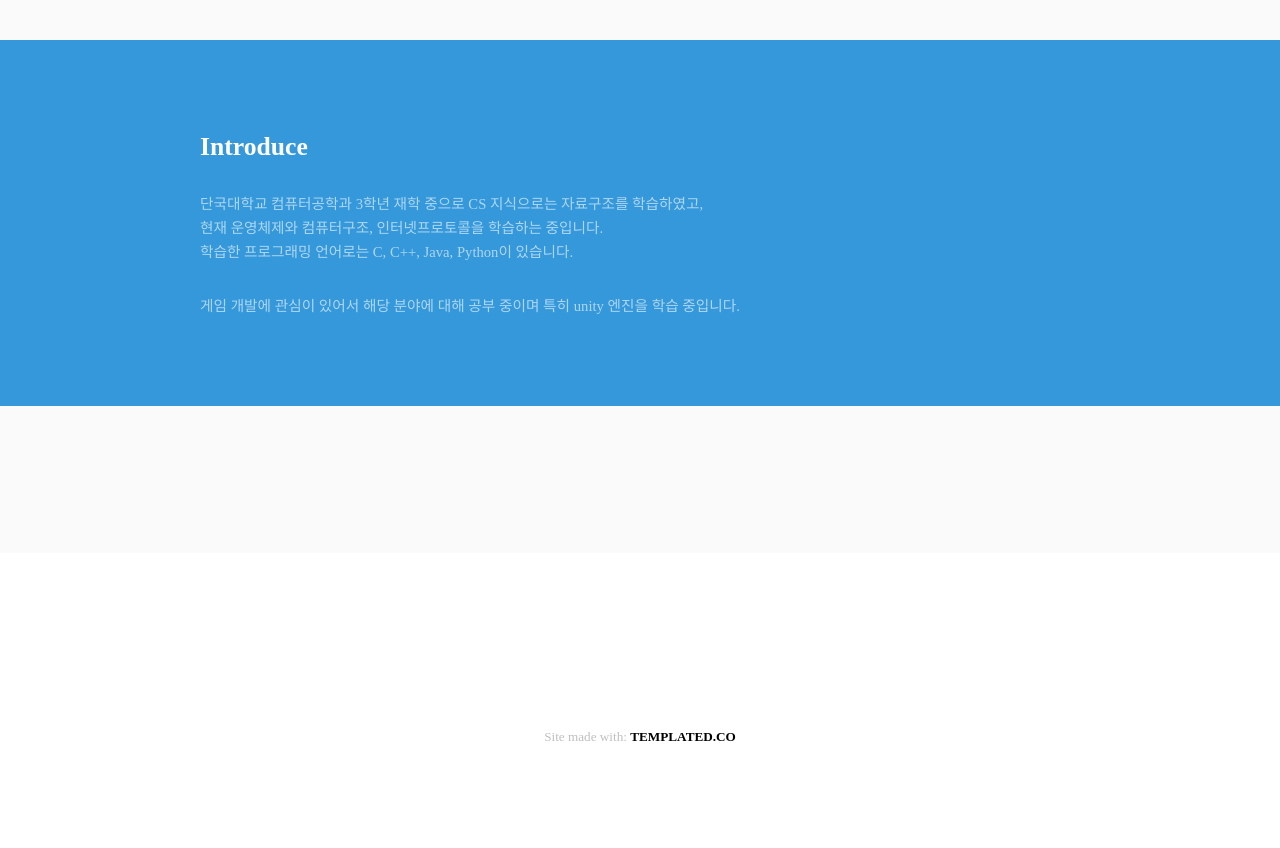
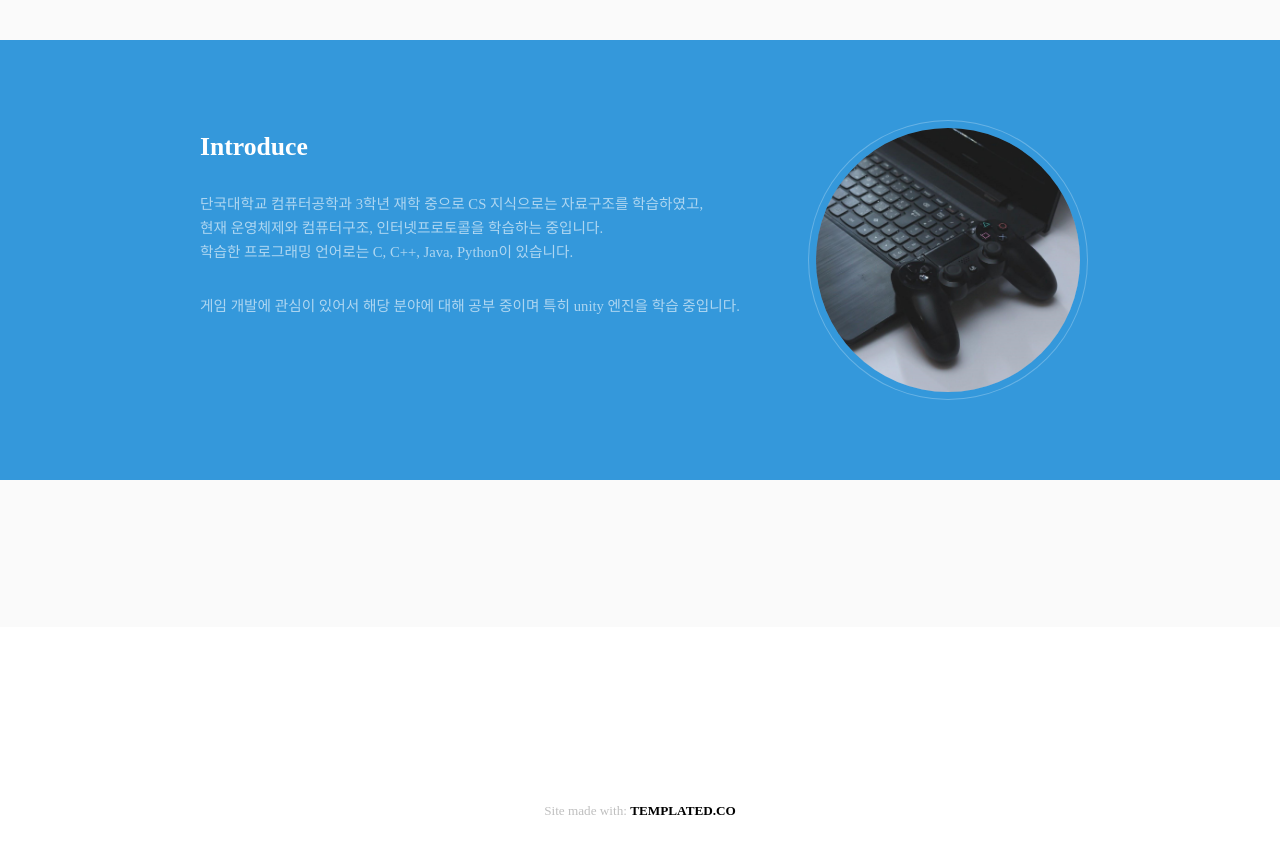
Before and after one commit to yejin1029/Mid-Term-Project, a plain HTML site: page index.html in a window 1280 px wide. Shown: the part 1320-2168 px from the top of the page. Before the commit the page ends 2094 px from the top, so only its background shows below. Drawn offline with Linux system fonts and the light colour scheme; a web font is replaced by a local one.

Commit message:
fifth commit

```diff
--- a/index.html
+++ b/index.html
@@ -32,10 +32,17 @@
 									</div>
 							</div>
 					</section><!-- Section --><section class="wrapper style2"><div class="inner">
-							<div class="col col2">
-								<h3>Introduce</h3>
-								<p>단국대학교 컴퓨터공학과 3학년 재학 중으로 CS 지식으로는 자료구조를 학습하였고,<br>현재 운영체제와 컴퓨터구조, 인터넷프로토콜을 학습하는 중입니다.<br>학습한 프로그래밍 언어로는 C, C++, Java, Python이 있습니다.</p>
-								<p>게임 개발에 관심이 있어서 해당 분야에 대해 공부 중이며 특히 unity 엔진을 학습 중입니다.</p>
+							<div class="flex flex-2">
+								<div class="col col2">
+									<h3>Introduce</h3>
+									<p>단국대학교 컴퓨터공학과 3학년 재학 중으로 CS 지식으로는 자료구조를 학습하였고,<br>현재 운영체제와 컴퓨터구조, 인터넷프로토콜을 학습하는 중입니다.<br>학습한 프로그래밍 언어로는 C, C++, Java, Python이 있습니다.</p>
+									<p>게임 개발에 관심이 있어서 해당 분야에 대해 공부 중이며 특히 unity 엔진을 학습 중입니다.</p>
+								</div>
+								<div class="col col1 first">
+									<div class="image round fit">
+									<img src="images/game.jpg" alt="" width="320" height="320"></a>
+									</div>
+								</div>
 							</div>
 						</div>
 					</section><!-- Section --><section class="wrapper style1"><div class="inner">
```
